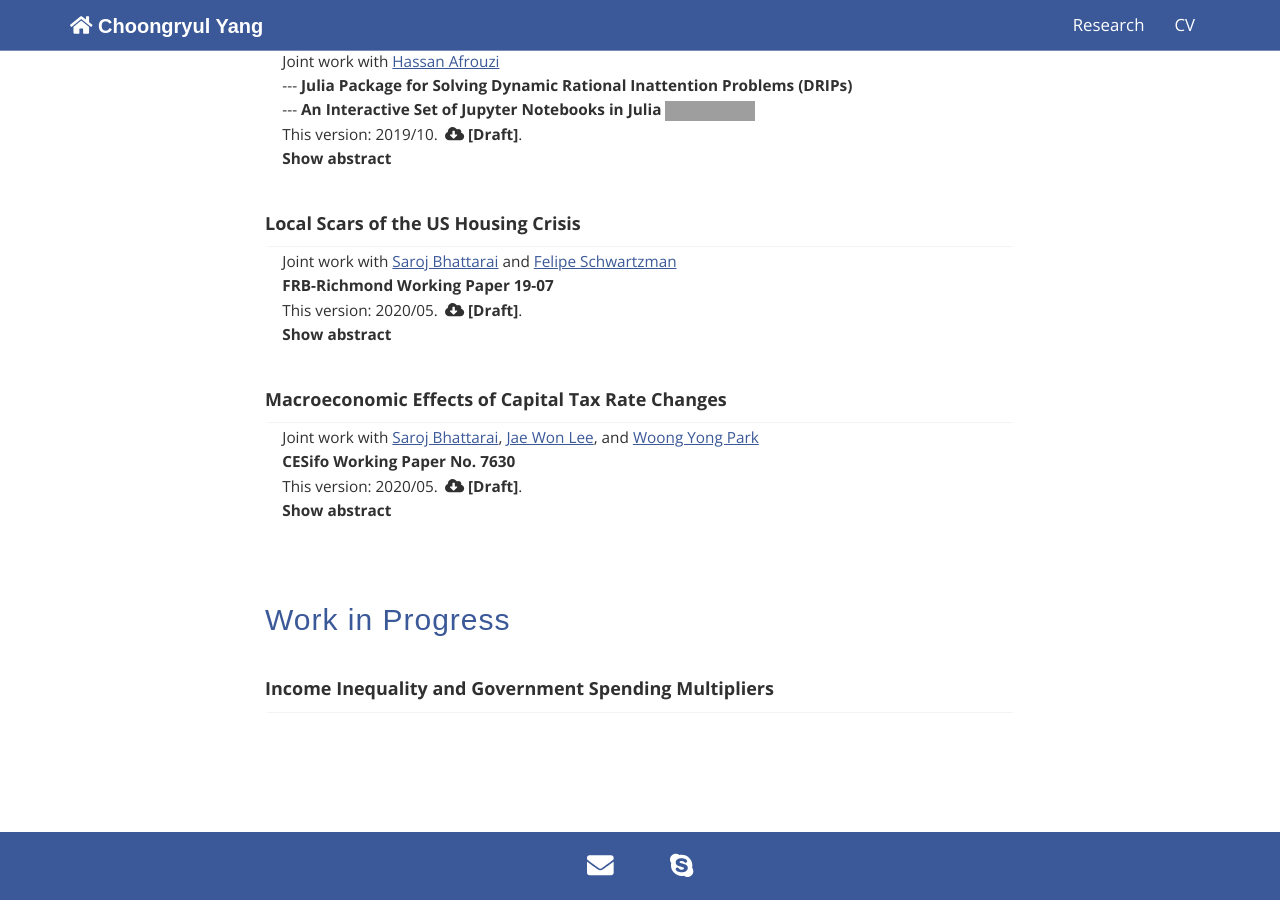
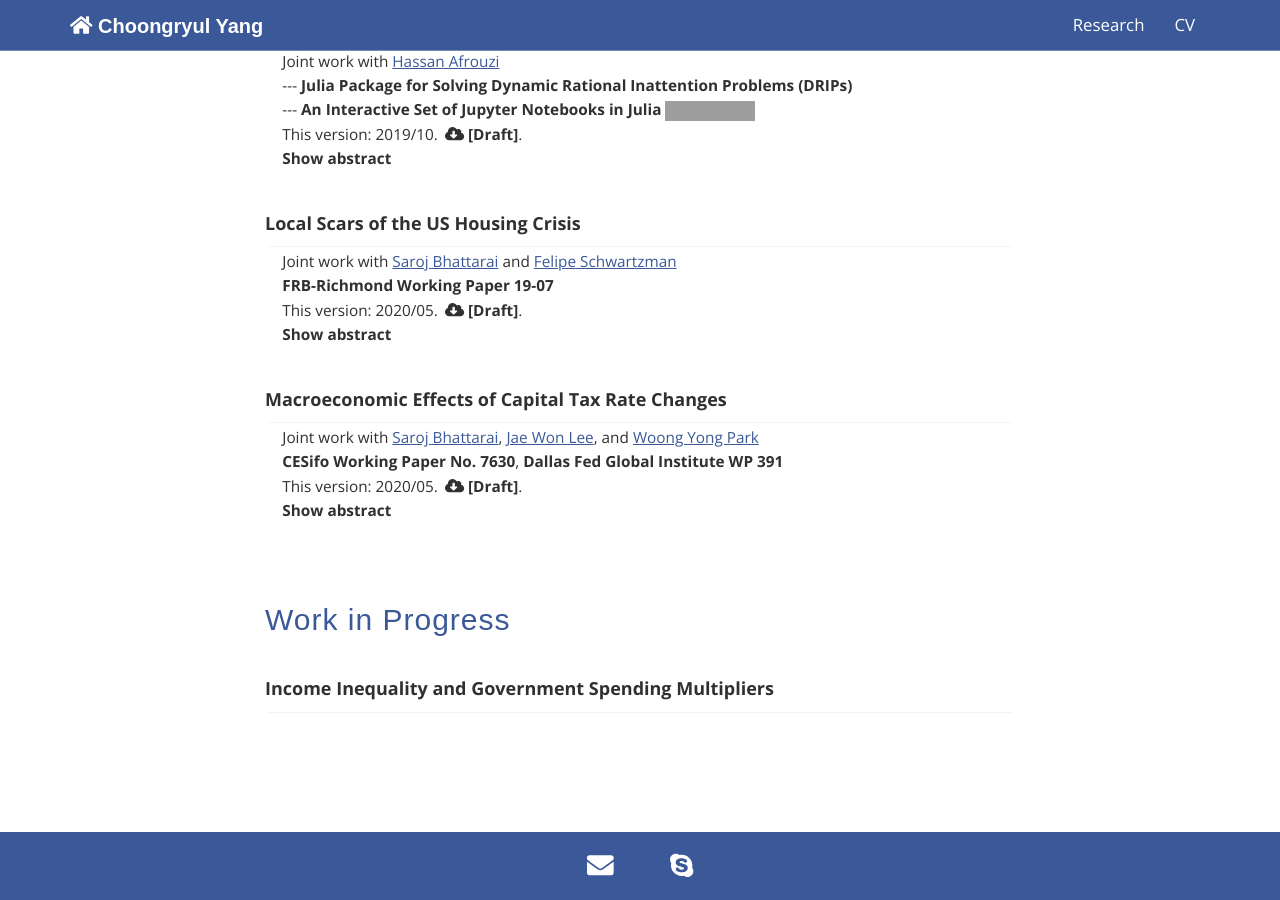
Before and after one commit to choongryulyang/choongryulyang.github.io, a Jekyll site: the page built from index.html, in a window 1280 px wide and 900 px high, scrolled down 1203 px. Built offline with Jekyll 4.4.1, drawn with Linux system fonts in a browser that asks for light colours; grey boxes are pictures that could not be loaded.

Commit message:
Update index.html

```diff
--- a/index.html
+++ b/index.html
@@ -312,7 +312,9 @@ title: Choongryul Yang
 
 						<p style="margin-bottom:0px; font-size: 11.5pt">
 						<a class="two" href="https://www.cesifo.org/en/publikationen/2019/working-paper/macroeconomic-effects-capital-tax-rate-changes" target="_blank" onclick="ga('send','event','BSY Other Version', 'Click', 'Design')">
-						<b>CESifo Working Paper No. 7630</b></a>
+						<b>CESifo Working Paper No. 7630</b></a>,
+						<a class="two" href="https://www.dallasfed.org/institute/wpapers/2020/0391.aspx" target="_blank" onclick="ga('send','event','BSY Other Version', 'Click', 'Design')">
+						<b>Dallas Fed Global Institute WP 391</b></a>
 						</p>
 
 						<p style="margin-bottom:0px; font-size: 11.5pt">
```
